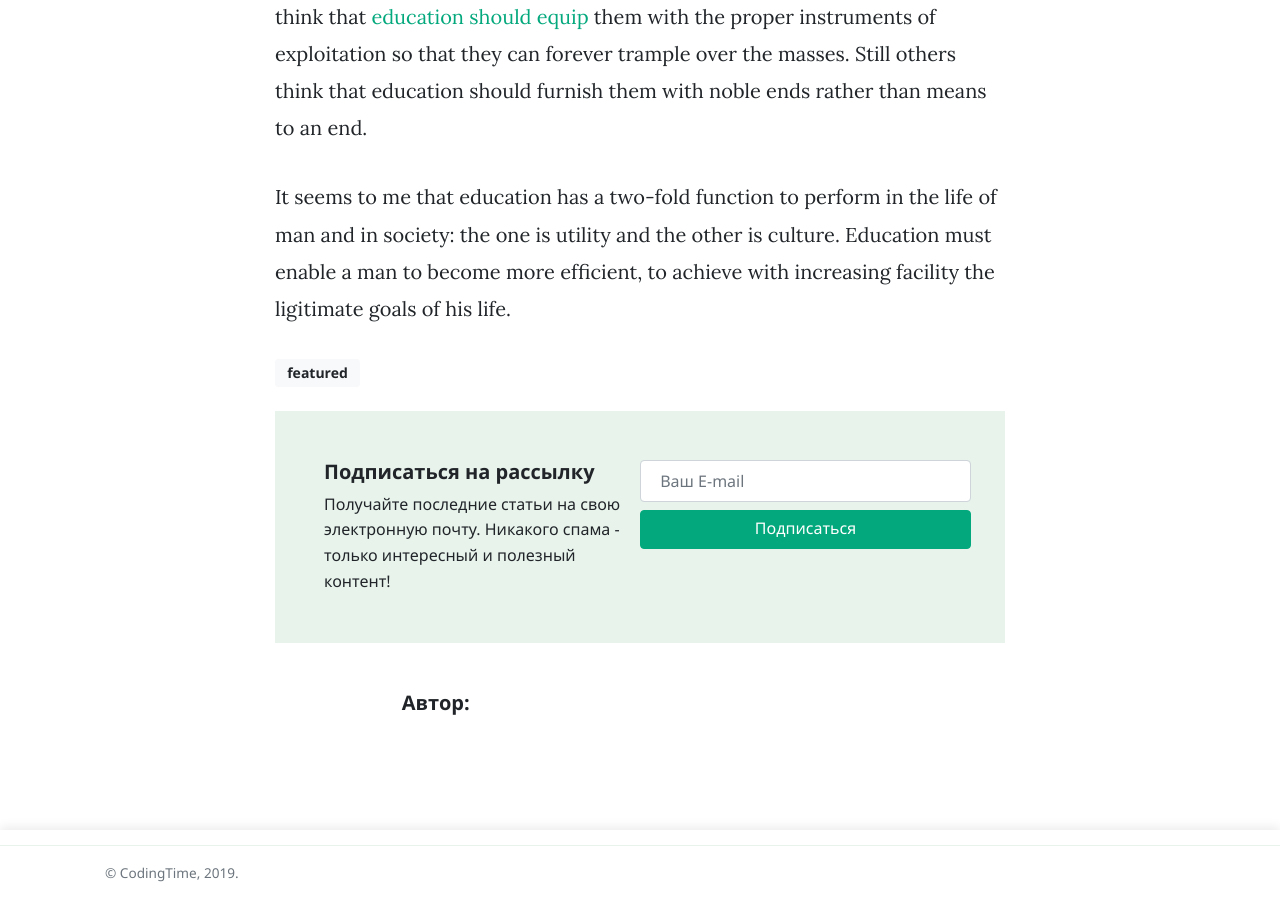
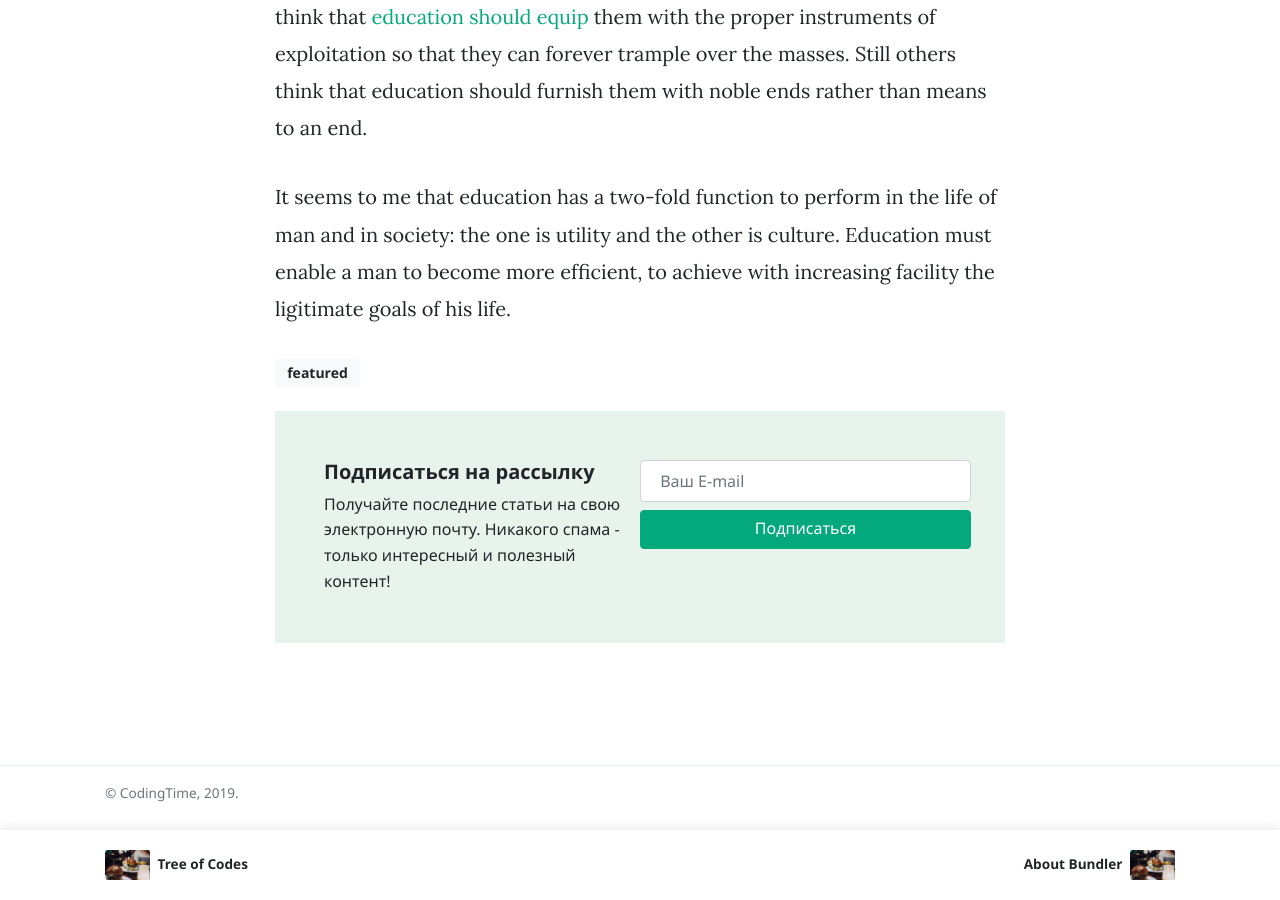
Before and after one commit to DaniilChizhevskii/Coding-Ti.me, a Jekyll site: the page built from _posts/2019-01-28-we-all-wait-for-summer.md, in a window 1280 px wide and 900 px high, scrolled down 595 px. Built offline with Jekyll 4.4.1, drawn with Linux system fonts in a browser that asks for light colours; nearby versions of some CDN libraries; comment, search, counter and statistics services are not loaded.

Commit message:
Update post.html

```diff
--- a/_layouts/post.html
+++ b/_layouts/post.html
@@ -90,19 +90,6 @@
 
 
    <!-- Author Box -->
-                {% if page.author %}
-				<div class="row mt-5">
-					<div class="col-md-2 align-self-center">
-                         {% if author.avatar %}
-                        <img class="rounded-circle" src="{{site.baseurl}}/{{author.avatar}}" alt="{{author.name}}" width="90"/>
-                        {% endif %}
-					</div>
-					<div class="col-md-10">
-                        <h5 class="font-weight-bold">Автор: {{ author.name }}</h5>
-						{{ author.bio }}
-					</div>
-				</div>
-                {% endif %}
             <!-- Comments -->
             {% if page.comments != false %}
                 {% include comments.html %}
```
